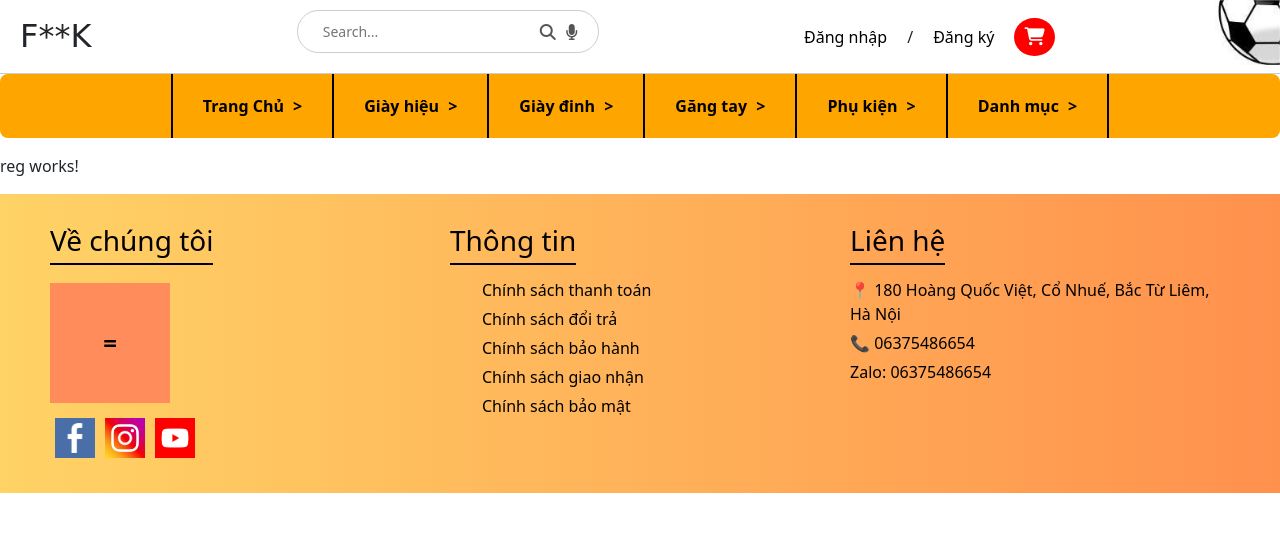
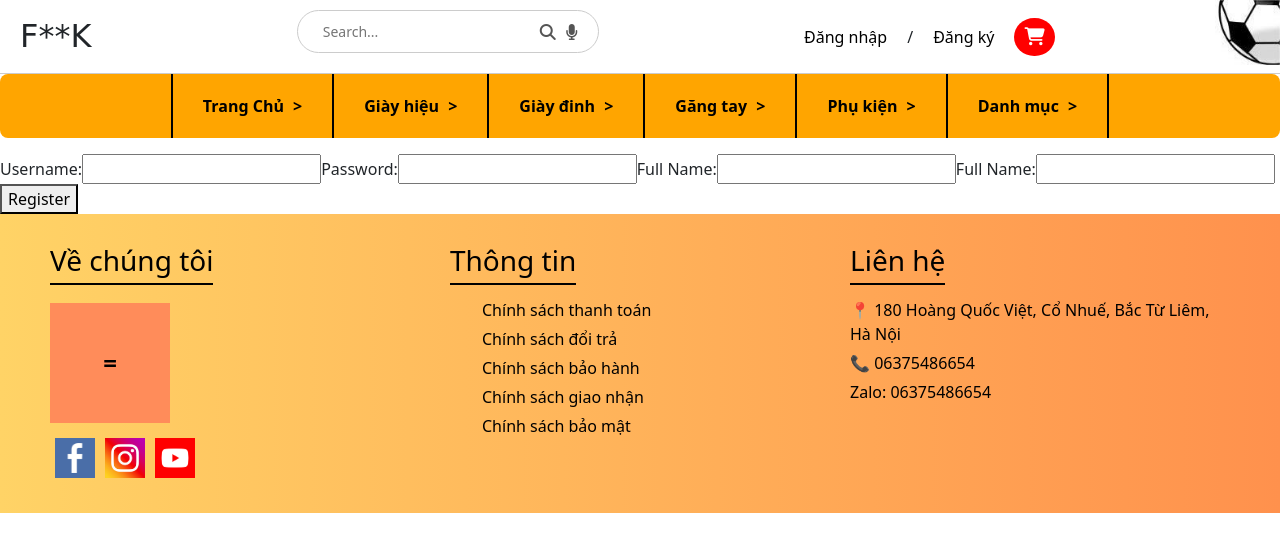
Before and after one commit to minh12321/ab, an Angular app: page /reg in a window 1280 px wide. Shown: the top 552 px of the page. Built offline with nearby package versions, Linux system fonts and the light colour scheme.

Commit message:
beta logreg

```diff
--- a/src/app/login/login.component.html
+++ b/src/app/login/login.component.html
@@ -8,4 +8,4 @@
 
     <button type="submit">Login</button>
   </form>
-  <p>Don't have an account? <a routerLink="/register">Register here</a></p>
+  <p>Don't have an account? <a routerLink="/reg">Register here</a></p>
--- a/src/app/reg/reg.component.html
+++ b/src/app/reg/reg.component.html
@@ -1 +1,15 @@
-<p>reg works!</p>
+<form (ngSubmit)="register()">
+    <label for="username">Username:</label>
+    <input id="username" [(ngModel)]="username" name="username" required>
+
+    <label for="password">Password:</label>
+    <input id="password" [(ngModel)]="password" name="password" type="password" required>
+
+    <label for="fullName">Full Name:</label>
+    <input id="fullName" [(ngModel)]="fullName" name="fullName" required>
+
+    <label for="email">Full Name:</label>
+    <input id="email" [(ngModel)]="email" name="email" required>
+
+    <button type="submit">Register</button>
+  </form>
--- a/src/app/reg/reg.component.ts
+++ b/src/app/reg/reg.component.ts
@@ -1,4 +1,7 @@
 import { Component } from '@angular/core';
+import { UserService } from '../../api-sevice/user.service';
+import { Router } from '@angular/router';
+import { HttpParams } from '@angular/common/http';
 
 @Component({
   selector: 'app-reg',
@@ -7,5 +10,29 @@ import { Component } from '@angular/core';
   standalone:false
 })
 export class RegComponent {
+  username: string = '';
+  password: string = '';
+  fullName: string = '';
+  email :string='';
+
+  constructor(private userService: UserService, private router: Router) { }
+
+  register() {
+    const params = new HttpParams()
+          .set('username', this.username)
+          .set('password', this.password)
+          .set('fullName',this.fullName)
+          .set('email',this.email);
+    this.userService.registerUser(params).subscribe({
+      next: () => {
+        alert('register complete');
+        this.router.navigate(['/']);
+      },
+      error: (err) => {
+        alert('register failed: ' + err.message);
+      }
+    })
+
+  }
 
 }
```
